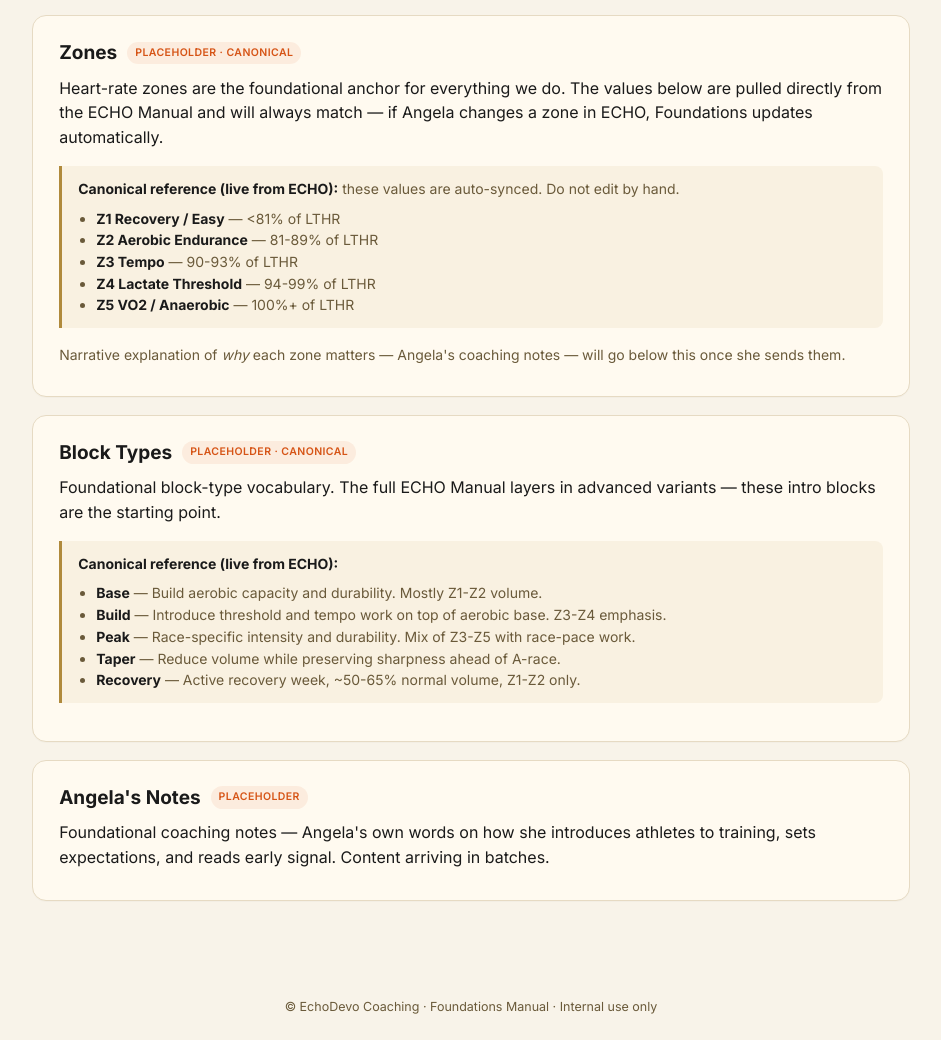
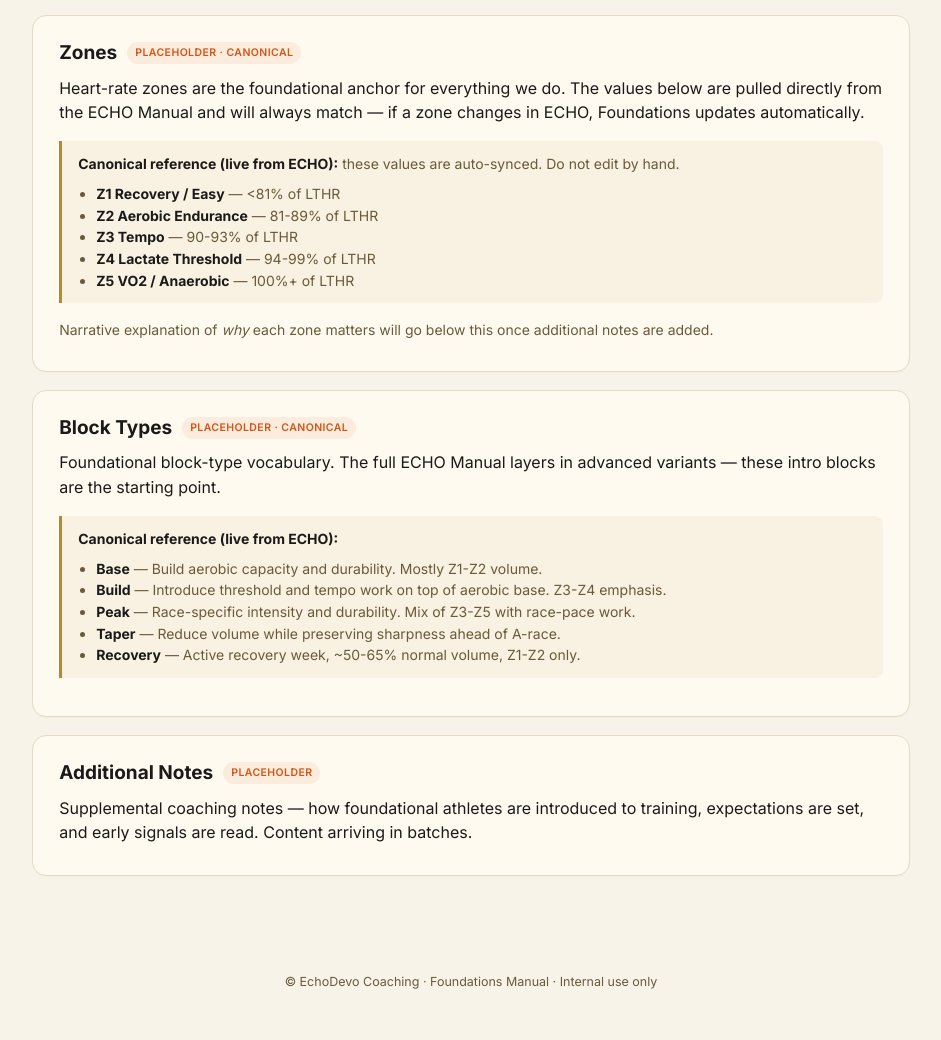
Before and after one commit to angelanaeth/ECHO-FOUNDATIONS, a website: page public/index.html in a window 1280 px wide. Shown: the part 589-1629 px from the top of the page, without its empty margins (169-1110 px from the left). After the commit the page ends 1605 px from the top, so only its background shows below. Drawn offline with Linux system fonts and the light colour scheme; no server answers.

Commit message:
content(home): rename 'Angela's Notes' → 'Additional Notes'; remove Angela name references
Foundations is for all EchoDevo coaches, not just Angela. Removed personal
references from the welcome callout, zones meta-line, and the notes section
title/body. Section id 'sec-notes' kept so the editor still finds it.

```diff
--- a/public/index.html
+++ b/public/index.html
@@ -161,7 +161,7 @@
 
     <div class="empty-state">
       <strong>This shell is live. Content coming soon.</strong>
-      Angela is feeding the foundations material in batches — intro, zones, and her own coaching notes — and every section is cross-checked against the ECHO Coaching Manual (the canonical source) before being published here.
+      Foundations material is being added in batches — intro, zones, and additional coaching notes — and every section is cross-checked against the ECHO Coaching Manual (the canonical source) before being published here.
     </div>
 
     <section class="card" id="sec-welcome">
@@ -172,7 +172,7 @@
 
     <section class="card" id="sec-zones">
       <h2>Zones <span class="pill">placeholder · canonical</span></h2>
-      <p>Heart-rate zones are the foundational anchor for everything we do. The values below are pulled directly from the ECHO Manual and will always match — if Angela changes a zone in ECHO, Foundations updates automatically.</p>
+      <p>Heart-rate zones are the foundational anchor for everything we do. The values below are pulled directly from the ECHO Manual and will always match — if a zone changes in ECHO, Foundations updates automatically.</p>
       <div class="canonical-callout">
         <strong>Canonical reference (live from ECHO):</strong> these values are auto-synced. Do not edit by hand.
         <ul style="margin: 8px 0 0; padding-left: 18px;">
@@ -183,7 +183,7 @@
           <li><strong>Z5 VO2 / Anaerobic</strong> — 100%+ of LTHR</li>
         </ul>
       </div>
-      <p class="meta">Narrative explanation of <em>why</em> each zone matters — Angela's coaching notes — will go below this once she sends them.</p>
+      <p class="meta">Narrative explanation of <em>why</em> each zone matters will go below this once additional notes are added.</p>
     </section>
 
     <section class="card" id="sec-block-types">
@@ -202,8 +202,8 @@
     </section>
 
     <section class="card" id="sec-notes">
-      <h2>Angela's Notes <span class="pill">placeholder</span></h2>
-      <p>Foundational coaching notes — Angela's own words on how she introduces athletes to training, sets expectations, and reads early signal. Content arriving in batches.</p>
+      <h2>Additional Notes <span class="pill">placeholder</span></h2>
+      <p>Supplemental coaching notes — how foundational athletes are introduced to training, expectations are set, and early signals are read. Content arriving in batches.</p>
     </section>
 
   </main>
```
